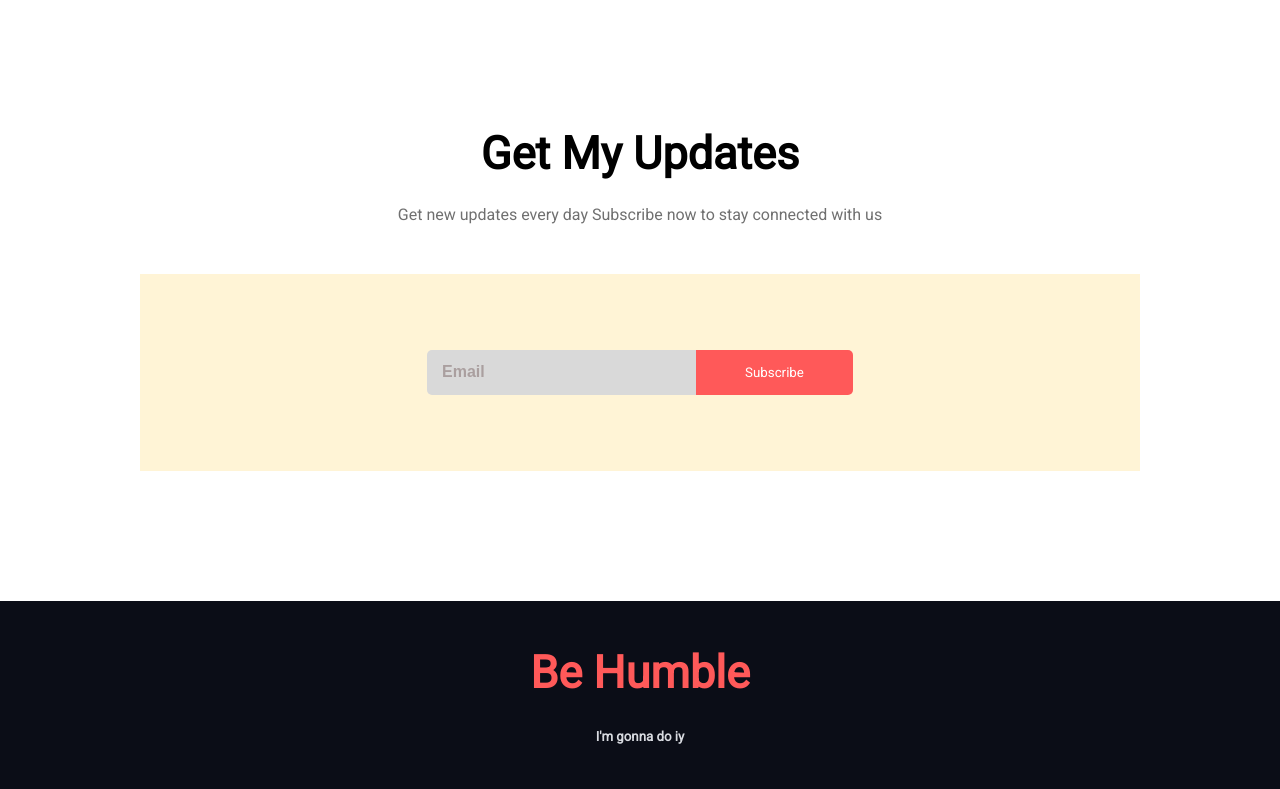
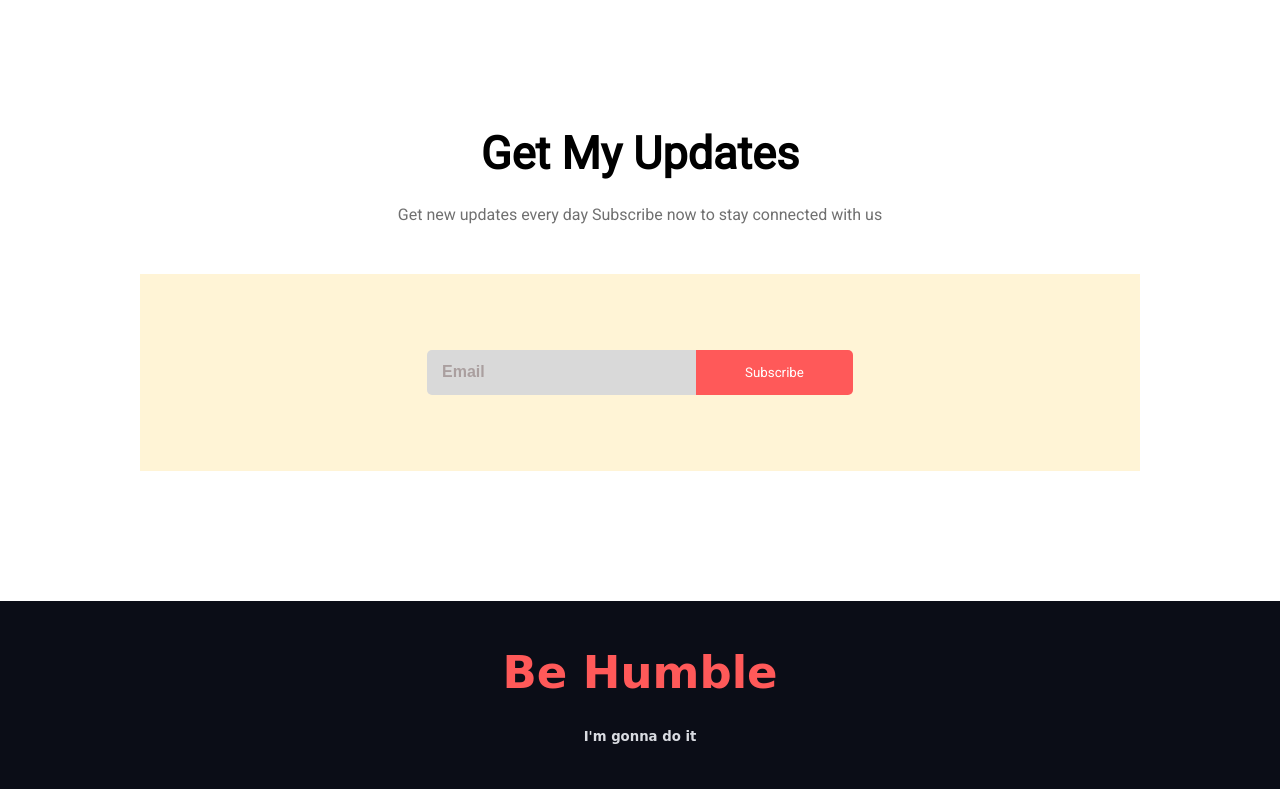
Before and after one commit to JasimUddinBaappy/donate-today, a plain HTML site: page index.html in a window 1280 px wide. Shown: the part 3286-4075 px from the top of the page. Drawn offline with Linux system fonts and the light colour scheme.

Commit message:
again commit doante today

```diff
--- a/index.html
+++ b/index.html
@@ -10,6 +10,7 @@
   <link rel="preconnect" href="https://fonts.googleapis.com">
   <link rel="preconnect" href="https://fonts.gstatic.com" crossorigin>
   <link href="https://fonts.googleapis.com/css2?family=Roboto&display=swap" rel="stylesheet">
+
   <!-- css link  -->
   <link rel="stylesheet" href="style.css">
 </head>
@@ -166,8 +167,10 @@
 
   <!-- footer start from here -->
   <footer>
-    <h2 class="footer-title">Be Humble</h2>
-    <h5 class="footer-content">I'm gonna do iy</h5>
+    <div class="footer-desc">
+      <h2 class="footer-title">Be Humble</h2>
+      <h5 class="footer-content">I'm gonna do it</h5>
+    </div>
   </footer>
   <!-- footer end here -->
 </body>
--- a/style.css
+++ b/style.css
@@ -281,6 +281,10 @@ input#email{
 footer{
   background-color: #0B0D17;
   text-align: center;
+  font-family: 'Satisfy', cursive;
+}
+footer .desc{
+
 }
 footer .footer-title {
   padding: 45px 0 30px;
```
